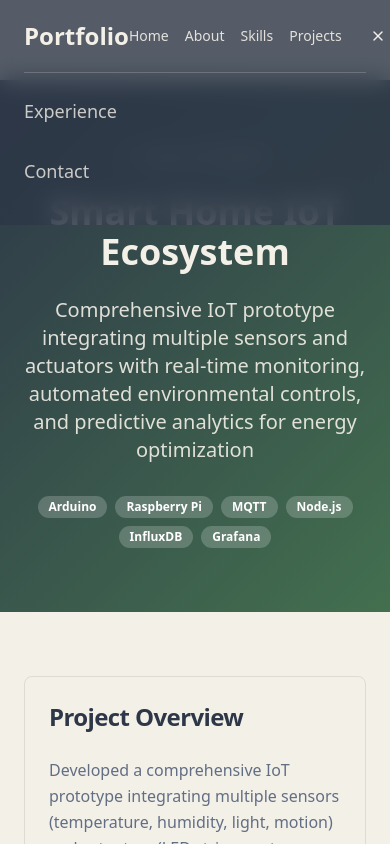
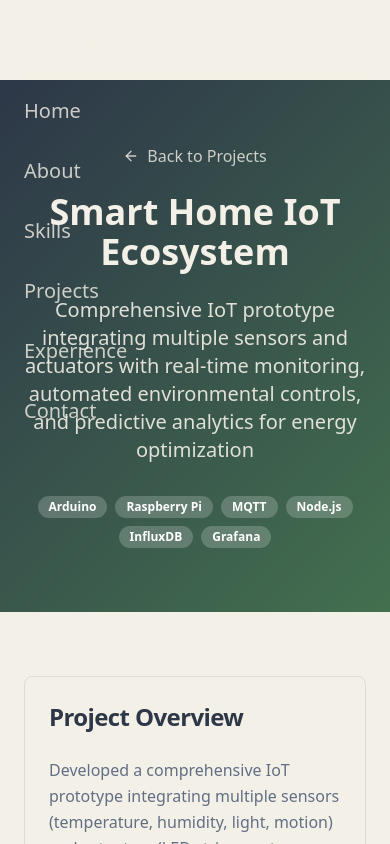
Before and after one commit to annasebedash-creator/anna-sebedach-portfolio, a React (Vite) app: page /projects/iot-ecosystem in a window 390 px wide. Both pictures are taken after a click on the button "Toggle menu". Shown: the top 844 px of the page. Built offline with nearby package versions, Linux system fonts and the light colour scheme.

Commit message:
Reverted to commit e9305c184b23bbaf1b9444ecf68f1048aa8aee6a

```diff
--- a/src/components/Header.tsx
+++ b/src/components/Header.tsx
@@ -1,7 +1,6 @@
 import { useState, useEffect } from "react";
 import { Menu, X } from "lucide-react";
 import { Button } from "@/components/ui/button";
-
 const Header = () => {
   const [isMenuOpen, setIsMenuOpen] = useState(false);
   const [isVisible, setIsVisible] = useState(true);
@@ -24,18 +23,26 @@ const Header = () => {
 
     return () => window.removeEventListener('scroll', handleScroll);
   }, [lastScrollY]);
-
-  const menuItems = [
-    { label: "Home", href: "#home" },
-    { label: "About", href: "#about" },
-    { label: "Skills", href: "#skills" },
-    { label: "Projects", href: "#projects" },
-    { label: "Experience", href: "#experience" },
-    { label: "Contact", href: "#contact" }
-  ];
-
-  return (
-    <header className={`fixed top-0 left-0 right-0 z-50 bg-midnight-blue/80 backdrop-blur-md transition-transform duration-300 ${isVisible ? 'translate-y-0' : '-translate-y-full'}`}>
+  const menuItems = [{
+    label: "Home",
+    href: "#home"
+  }, {
+    label: "About",
+    href: "#about"
+  }, {
+    label: "Skills",
+    href: "#skills"
+  }, {
+    label: "Projects",
+    href: "#projects"
+  }, {
+    label: "Experience",
+    href: "#experience"
+  }, {
+    label: "Contact",
+    href: "#contact"
+  }];
+  return <header className={`fixed top-0 left-0 right-0 z-50 bg-transparent backdrop-blur-none transition-transform duration-300 ${isVisible ? 'translate-y-0' : '-translate-y-full'}`}>
       <div className="container mx-auto px-[24px] py-4">
         <div className="flex items-center justify-between mx-0 px-0 py-0 my-0 rounded-none">
           <div className="text-2xl font-bold text-ivory">
@@ -55,45 +62,21 @@ const Header = () => {
             ))}
           </nav>
 
-          {/* Mobile Navigation - Always visible */}
-          <nav className="md:hidden flex items-center space-x-4">
-            {menuItems.slice(0, 4).map(item => (
-              <a
-                key={item.label}
-                href={item.href}
-                className="text-ivory/90 hover:text-ivory transition-colors duration-200 font-medium text-sm"
-              >
-                {item.label}
-              </a>
-            ))}
-
-            {/* Mobile Menu Button for additional items */}
-            <Button variant="ghost" size="icon" className="text-ivory hover:bg-ivory/20" onClick={() => setIsMenuOpen(!isMenuOpen)} aria-label="Toggle menu">
-              {isMenuOpen ? <X size={20} /> : <Menu size={20} />}
-            </Button>
-          </nav>
+          {/* Mobile Menu Button */}
+          <Button variant="ghost" size="icon" className="md:hidden text-ivory hover:bg-ivory/20" onClick={() => setIsMenuOpen(!isMenuOpen)} aria-label="Toggle menu">
+            {isMenuOpen ? <X size={24} /> : <Menu size={24} />}
+          </Button>
         </div>
 
-        {/* Mobile Dropdown for additional items */}
-        {isMenuOpen && (
-          <div className="md:hidden mt-4 pb-4 border-t border-ivory/20">
+        {/* Mobile Navigation */}
+        {isMenuOpen && <div className="md:hidden mt-4 pb-4 border-t border-ivory/20">
             <nav className="flex flex-col space-y-4 pt-4">
-              {menuItems.slice(4).map(item => (
-                <a
-                  key={item.label}
-                  href={item.href}
-                  className="text-ivory/80 hover:text-ivory transition-colors duration-200 font-medium py-2 text-lg"
-                  onClick={() => setIsMenuOpen(false)}
-                >
+              {menuItems.map(item => <a key={item.label} href={item.href} className="text-ivory/80 hover:text-ivory transition-colors duration-200 font-medium py-2 text-xl" onClick={() => setIsMenuOpen(false)}>
                   {item.label}
-                </a>
-              ))}
+                </a>)}
             </nav>
-          </div>
-        )}
+          </div>}
       </div>
-    </header>
-  );
+    </header>;
 };
-
 export default Header;
```
Also changed, not shown: src/assets/hero-mixed-media.jpg.
